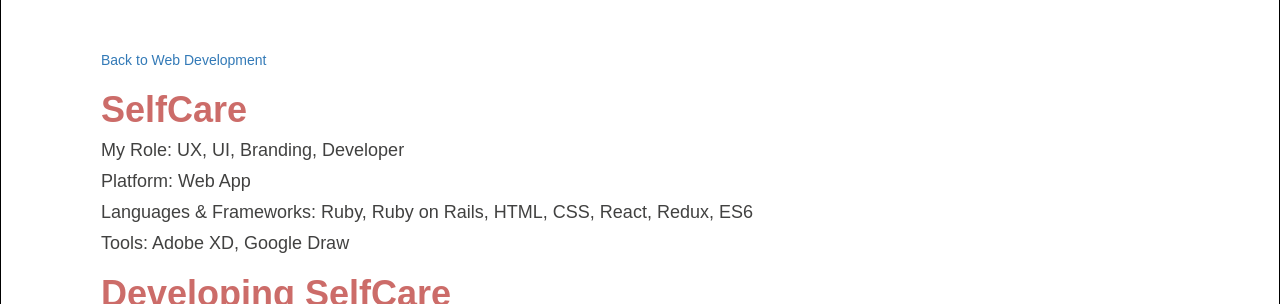
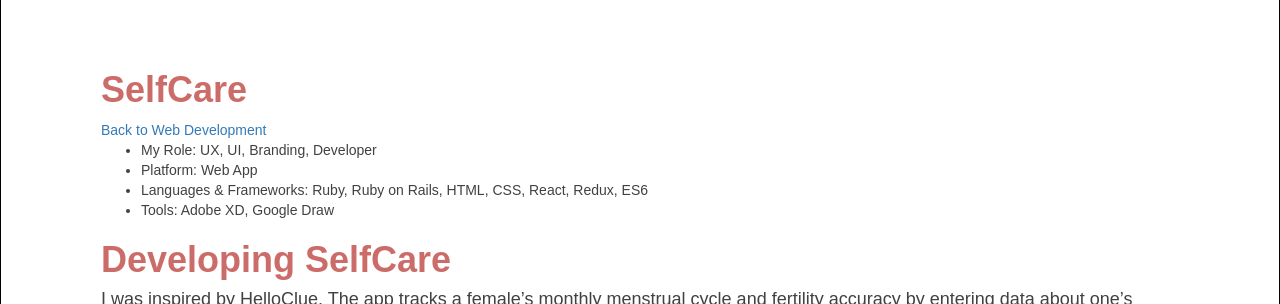
Before and after one commit to christinetran825/tofukid-website, a React (Create React App) app: page /work/web-dev/selfcare in a window 1280 px wide. Shown: the part 191-495 px from the top of the page. Built offline with nearby package versions, Linux system fonts and the light colour scheme; a web font is replaced by a local one.

Commit message:
updated hero image and bradcrumb structure; changed specs to ul list

```diff
--- a/src/components/WebApps/Artphilia.js
+++ b/src/components/WebApps/Artphilia.js
@@ -6,9 +6,7 @@ class Artphilia extends Component {
     return (
       <main id="artphilia" className="webapps">
         <div className="hero-image">
-          <div className="hero-text">
             <h1>Artphilia</h1>
-          </div>
         </div>
 
         <div classname="breadcrumbs">
@@ -23,10 +21,6 @@ class Artphilia extends Component {
               <li>Languages & Frameworks: Ruby, Ruby on Rails, HTML, CSS, jQuery, Javascript</li>
               <li>Tools: Adobe XD, Google Draw</li>
             </ul>
-            {/* <p>My Role: UX, UI, Branding, Developer</p>
-            <p>Platform: Web App</p>
-            <p>Languages & Frameworks: Ruby, Ruby on Rails, HTML, CSS, jQuery, Javascript</p>
-            <p>Tools: Adobe XD, Google Draw</p> */}
           </div>
           <div className="summary">
             <h2>Developing Artphilia</h2>
--- a/src/components/WebApps/SeedPicker.js
+++ b/src/components/WebApps/SeedPicker.js
@@ -23,18 +23,11 @@ class SeedPicker extends Component {
               <li>Languages & Frameworks: Ruby, CLI, Nokogiri</li>
               <li>Tools: CLI</li>
             </ul>
-            {/* <p>My Role: Developer</p>
-            <p>Platform: CLI Gem</p>
-            <p>Languages & Frameworks: Ruby, Nokogiri</p>
-            <p>Tools: CLI</p> */}
           </div>
-
           <div className="summary">
-            <h2>Developing SeedPicker</h2>
+            <h2>Developing Seed Picker</h2>
             <p>When I first learned how to code, I started with the basics - HTML and CSS. I wasn’t aware of any language beyond those two. And so, I made it a goal to learn new languages and functionalities of web design. This eventually lead me towards a Full-Stack program with Flatiron.</p>
-
             <p>Built as one of my Flatiron School projects, my primary goal was to develop a Ruby Gem. The gem provides a Command Line Interface (CLI) to an external data source through the use of Nokogiri. The CLI is composed entirely as an Object Oriented Ruby application. We’re essentially stripping the entire external data source down to its data. No imagery, no color, no styles. Just simple text and numbers. And Nokogiri is perfect for this job.</p>
-
             <p>The app can be tested and reviewed at:</p>
               <ul>
                 <li>
--- a/src/components/WebApps/SelfCare.js
+++ b/src/components/WebApps/SelfCare.js
@@ -6,18 +6,24 @@ class SelfCare extends Component {
     return (
       <div id="selfcare" className="webapps">
         <div className="hero-image">
+          <div className="hero-text">
+            <h1>SelfCare</h1>
+          </div>
+        </div>
+
+        <div classname="breadcrumbs">
           <span><a href="/work">Back to Web Development</a></span>
         </div>
 
         <section className="webapp">
-          <h1>SelfCare</h1>
           <div className="specs">
-            <p>My Role: UX, UI, Branding, Developer</p>
-            <p>Platform: Web App</p>
-            <p>Languages & Frameworks: Ruby, Ruby on Rails, HTML, CSS, React, Redux, ES6</p>
-            <p>Tools: Adobe XD, Google Draw</p>
+            <ul>
+              <li>My Role: UX, UI, Branding, Developer</li>
+              <li>Platform: Web App</li>
+              <li>Languages & Frameworks: Ruby, Ruby on Rails, HTML, CSS, React, Redux, ES6</li>
+              <li>Tools: Adobe XD, Google Draw</li>
+            </ul>
           </div>
-
           <div className="summary">
             <h1>Developing SelfCare</h1>
             <p>I was inspired by HelloClue. The app tracks a female’s monthly menstrual cycle and fertility accuracy by entering data about one’s period, mood, sexual activity, and personal notes. The app is more than an app, it serves as a technology company with a platform educating society about women’s health, menstrual cycles, data analysis, and research.</p>
--- a/src/components/WebApps/TeaCrate.js
+++ b/src/components/WebApps/TeaCrate.js
@@ -6,15 +6,23 @@ class TeaCrate extends Component {
     return (
       <div id="teacrate" className="webapps">
         <div className="hero-image">
+          <div className="hero-text">
+            <h1>Tea Crate</h1>
+          </div>
+        </div>
+
+        <div classname="breadcrumbs">
           <span><a href="/work">Back to Web Development</a></span>
         </div>
 
         <section className="webapp">
-          <h1>Tea Crate</h1>
           <div className="specs">
-            <p>My Role: UX, UI, Branding, Developer</p>
-            <p>Platform: Web App</p>
-            <p>Languages & Frameworks: Ruby, Ruby on Rails, Sinatra, Model View Controller (MVC), HTML, CSS</p>
+            <ul>
+              <li>My Role: UX, UI, Branding, Developer</li>
+              <li>Platform: Web App</li>
+              <li>Languages & Frameworks: Ruby, Ruby on Rails, Sinatra, Model View Controller (MVC), HTML, CSS</li>
+              <li>Tools: Adobe XD, Google Draw</li>
+            </ul>
           </div>
           <div className="summary">
             <h2>Developing Tea Crate</h2>
```
